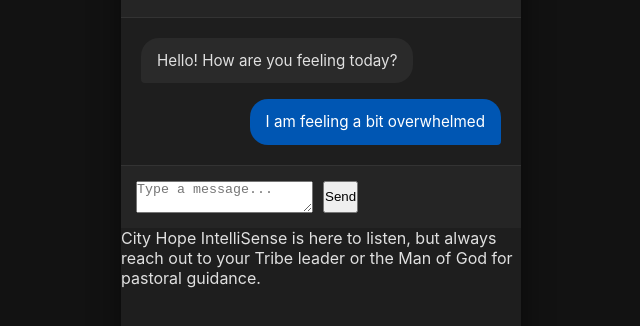
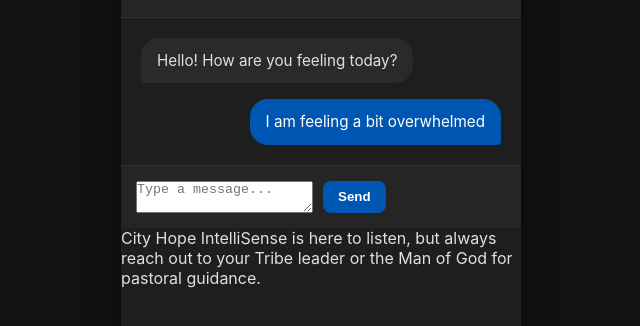
Before and after one commit to daydreamingprince/cityhope-intelligence, a plain HTML site: page index.html in a window 1280 px wide. Shown: the part 106-432 px from the top of the page, without its empty margins (319-959 px from the left). Drawn offline with Linux system fonts and the light colour scheme.

Commit message:
Add styling on #input-area button

```diff
--- a/styles.css
+++ b/styles.css
@@ -98,3 +98,13 @@ header p {
   height: 40px;
   font-family: inherit;
 }
+
+#input-area button {
+  background-color: #0056b3;
+  color: white;
+  border: none;
+  border-radius: 8px;
+  padding: 0 15px;
+  font-weight: bold;
+  cursor: pointer;
+}
```
